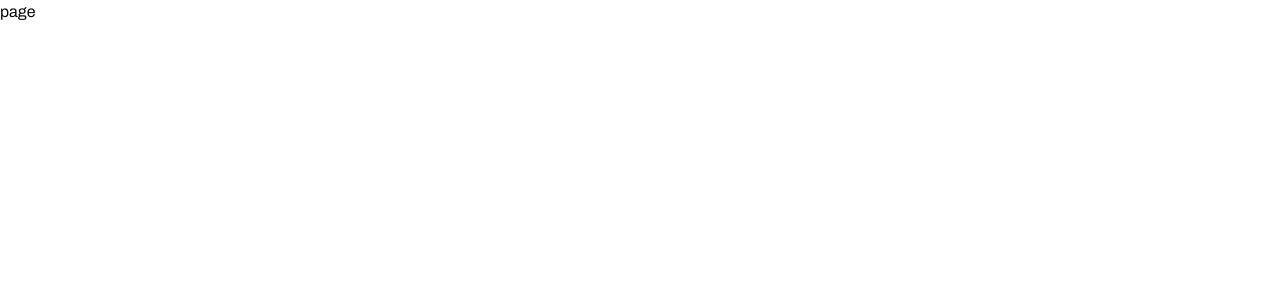
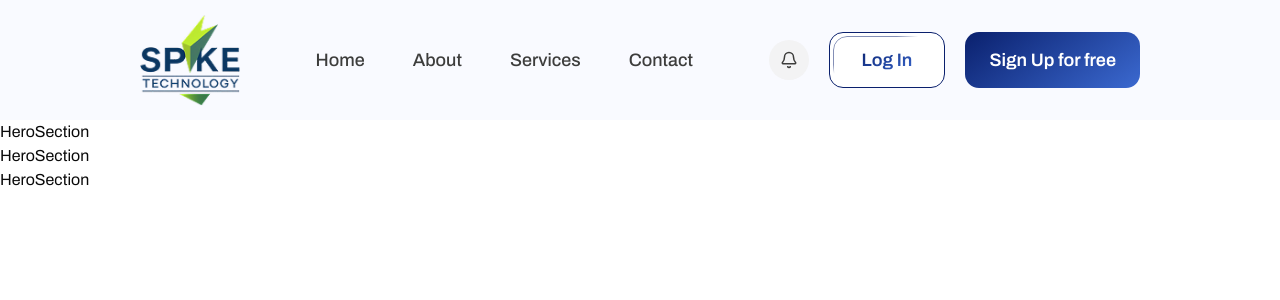
Before and after one commit to backbencherstudio/liza_th_front_end, a Next.js app: page / in a window 1280 px wide. Shown: the top 300 px of the page. Built offline with nearby package versions, Linux system fonts and the light colour scheme.

Commit message:
Update Navbar

```diff
--- /dev/null
+++ b/app/(main)/layout.tsx
@@ -0,0 +1,11 @@
+import React from 'react'
+import Navbar from '@/components/landing/Navbar'
+
+export default function layout({children}: {children: React.ReactNode}) {
+  return (
+    <div>
+      <Navbar />
+      {children}
+    </div>
+  )
+}
--- a/app/(main)/page.tsx
+++ b/app/(main)/page.tsx
@@ -1,7 +1,14 @@
 import React from 'react'
 
-export default function page() {
+import HeroSection from "@/components/landing/HeroSection";
+
+    export default function page() {
   return (
-    <div>page</div>
+    <div>
+
+        <HeroSection />
+        <HeroSection />
+        <HeroSection />
+    </div>
   )
 }
--- a/app/page.tsx
+++ /dev/null
@@ -1,16 +0,0 @@
-"use client";
-
-import { AuthModal } from "@/components/auth/auth-modal";
-import { useAuthModalStore } from "@/store/auth-modal.store";
-
-export default function Home() {
-  const open = useAuthModalStore((s) => s.open);
-
-  return (
-    <div>
-      <h1>Hello World</h1>
-      <button onClick={() => open("sign-up")}>Register</button>
-      <AuthModal />
-    </div>
-  );
-}
--- /dev/null
+++ b/components/icons/BellIcon.tsx
@@ -0,0 +1,20 @@
+import * as React from "react";
+import { SVGProps } from "react";
+const BellIcon = (props: SVGProps<SVGSVGElement>) => (
+  <svg
+    width={24}
+    height={24}
+    viewBox="0 0 24 24"
+    fill="none"
+    xmlns="http://www.w3.org/2000/svg"
+    {...props}
+  >
+    <path
+      fillRule="evenodd"
+      clipRule="evenodd"
+      d="M11.1 1.25C7.70442 1.25 5.07724 4.22603 5.49841 7.59536L5.57776 8.23021C5.69388 9.15916 5.35455 10.0871 4.66654 10.7219C3.24086 12.0375 2.84477 14.1315 3.69142 15.8769L3.79477 16.09C4.54092 17.6282 6.05598 18.6356 7.74728 18.7409L7.93556 19.0636C8.94835 20.7998 10.5264 21.75 12.1834 21.75C13.8404 21.75 15.4184 20.7998 16.4312 19.0636L16.6225 18.7358C18.0431 18.6235 19.3385 17.8513 20.1111 16.6373C21.2932 14.7799 20.9801 12.3432 19.3668 10.845L19.3229 10.8042C18.5844 10.1183 18.2208 9.11912 18.3458 8.11901L18.4104 7.60208C18.832 4.22918 16.202 1.25 12.8029 1.25H11.1ZM8.16917 17.25C8.17819 17.2498 8.18721 17.2498 8.19621 17.25H16.1706C16.1796 17.2498 16.1886 17.2498 16.1976 17.25H16.2623C17.3092 17.25 18.2835 16.7152 18.8456 15.832C19.6391 14.5852 19.4289 12.9497 18.3461 11.9441L18.3022 11.9033C17.2102 10.8892 16.6725 9.41174 16.8574 7.93296L16.922 7.41603C17.2317 4.93841 15.2998 2.75 12.8029 2.75H11.1C8.60667 2.75 6.67757 4.93526 6.98682 7.40931L7.06618 8.04416C7.24234 9.45345 6.72755 10.8611 5.68379 11.8243C4.74404 12.6915 4.48294 14.0718 5.04102 15.2223L5.14438 15.4353C5.68275 16.5452 6.8079 17.25 8.04147 17.25H8.16917ZM12.1834 20.25C11.2623 20.25 10.2795 19.7877 9.52013 18.75H14.8467C14.0873 19.7877 13.1045 20.25 12.1834 20.25Z"
+      fill="#070707"
+    />
+  </svg>
+);
+export default BellIcon;
--- /dev/null
+++ b/components/landing/HeroSection.tsx
@@ -0,0 +1,7 @@
+import React from 'react'
+
+export default function HeroSection() {
+  return (
+    <div>HeroSection</div>
+  )
+}
--- a/components/landing/Navbar.tsx
+++ b/components/landing/Navbar.tsx
@@ -1,7 +1,167 @@
-import React from 'react'
+"use client";
+
+import React, { useState } from "react";
+import Link from "next/link";
+import Image from "next/image";
+import { Menu, X, Bell } from "lucide-react";
+import { useAuthModalStore } from "@/store/auth-modal.store";
+import { cn } from "@/lib/utils";
+
+const NAV_LINKS = ["Home", "About", "Services", "Contact"];
 
 export default function Navbar() {
+  const [menuOpen, setMenuOpen] = useState(false);
+  const { open } = useAuthModalStore();
+
   return (
-    <div>Navbar</div>
-  )
+    <div className="[background:#F9FAFF] backdrop-blur-[20px] sticky top-0 z-[100] relative">
+      <nav className="flex mx-auto w-full max-w-[1600px] h-[80px] lg:h-[120px] justify-between items-center px-5 sm:px-10 lg:px-[140px]">
+
+        {/* Logo */}
+        <Link href="/" className="shrink-0">
+          <Image
+            src="/images/spike-logo.png"
+            alt="Spike logo"
+            width={100}
+            height={100}
+            className="w-[72px] lg:w-[100px] h-auto"
+          />
+        </Link>
+
+        {/* Desktop nav links — hidden on mobile */}
+        <div className="hidden lg:flex gap-12">
+          {NAV_LINKS.map((item) => (
+            <Link
+              key={item}
+              href={`/${item.toLowerCase()}`}
+              className="text-[#3D3D3C] font-[Archivo] text-lg font-medium leading-6 hover:text-[#0A206D] transition-colors"
+            >
+              {item}
+            </Link>
+          ))}
+        </div>
+
+        {/* Desktop auth buttons — hidden on mobile */}
+        <div className="hidden lg:flex gap-5 items-center">
+          {/* Bell */}
+          <button className="flex w-10 h-10 justify-center items-center [background:#F3F3F4] rounded-full cursor-pointer hover:bg-[#e8e8ea] transition-colors">
+            <Bell size={18} className="text-[#3D3D3C]" />
+          </button>
+
+          {/* Log In */}
+          <button
+            onClick={() => open("sign-in")}
+            className="relative flex h-14 items-center justify-center gap-1.5 rounded-xl border border-[#0A206D] px-8 py-3 cursor-pointer overflow-hidden bg-white hover:bg-[#f0f4ff] transition-colors"
+          >
+            <span className="bg-gradient-to-br from-[#0A206D] to-[#3B69D0] bg-clip-text text-lg font-semibold text-transparent z-10">
+              Log In
+            </span>
+            <div
+              className="absolute inset-[3px] rounded-xl border border-[#0A206D] pointer-events-none"
+              style={{
+                maskImage:
+                  "linear-gradient(to bottom right, rgba(0,0,0,0.5) 0%, rgba(0,0,0,0.5) 30%, rgba(0,0,0,0) 40%)",
+                WebkitMaskImage:
+                  "linear-gradient(to bottom right, rgba(0,0,0,0.5) 0%, rgba(0,0,0,0.5) 30%, rgba(0,0,0,0) 40%)",
+              }}
+            />
+          </button>
+
+          {/* Sign Up */}
+          <button
+            onClick={() => open("sign-up")}
+            className="flex h-14 justify-center items-center [background:linear-gradient(144deg,#0A206D_0%,#3B69D0_100%)] px-6 py-3 rounded-xl cursor-pointer hover:opacity-90 transition-opacity"
+          >
+            <span className="text-white font-[Archivo] text-lg font-semibold">
+              Sign Up for free
+            </span>
+          </button>
+        </div>
+
+        {/* Mobile right side — bell + hamburger */}
+        <div className="flex lg:hidden items-center gap-3">
+          <button className="flex w-9 h-9 justify-center items-center [background:#F3F3F4] rounded-full cursor-pointer">
+            <Bell size={17} className="text-[#3D3D3C]" />
+          </button>
+
+          <button
+            onClick={() => setMenuOpen((prev) => !prev)}
+            className="flex w-9 h-9 justify-center items-center [background:#F3F3F4] rounded-full cursor-pointer"
+            aria-label="Toggle menu"
+          >
+            {menuOpen ? (
+              <X size={20} className="text-[#0A206D]" />
+            ) : (
+              <Menu size={20} className="text-[#3D3D3C]" />
+            )}
+          </button>
+        </div>
+      </nav>
+
+      {/* Mobile dropdown menu — absolute so it floats over page content */}
+     {/* Updated Mobile dropdown menu overlay */}
+     <div
+        className={cn(
+          "absolute left-0 right-0 top-full lg:hidden overflow-hidden transition-all duration-300 ease-in-out [background:#F9FAFF] border-t border-[#eaeaea]",
+          menuOpen ? "h-[calc(100vh-80px)] opacity-100" : "h-0 opacity-0 pointer-events-none"
+        )}
+      >
+        <div className="flex flex-col h-full justify-between px-6 pb-10 pt-4">
+
+          {/* Top: Navigation Links */}
+          <div className="flex flex-col w-full divide-y divide-[#eaeaea]/60">
+            {NAV_LINKS.map((item) => (
+              <Link
+                key={item}
+                href={`/${item.toLowerCase()}`}
+                onClick={() => setMenuOpen(false)}
+                className="text-[#1A1A1A] font-[Archivo] text-lg font-medium py-4 transition-colors hover:text-[#0A206D]"
+              >
+                {item === "About" ? "About Us" : item === "Contact" ? "Contact Us" : item}
+              </Link>
+            ))}
+            {/* Bottom line for the last link item */}
+            <div className="h-px bg-[#eaeaea]/60" />
+          </div>
+
+          {/* Bottom: Auth Buttons */}
+          <div className="flex flex-col gap-3 w-full mt-auto">
+            {/* Log In Button */}
+            <button
+              onClick={() => {
+                open("sign-in");
+                setMenuOpen(false);
+              }}
+              className="relative w-full flex justify-center items-center h-14 rounded-xl border border-[#0A206D] bg-white cursor-pointer transition-colors hover:bg-[#f0f4ff]"
+            >
+              <span className="bg-gradient-to-br from-[#0A206D] to-[#3B69D0] bg-clip-text text-lg font-semibold text-transparent z-10">
+                Log In
+              </span>
+              <div
+                className="absolute inset-[3px] rounded-xl border border-[#0A206D] pointer-events-none"
+                style={{
+                  maskImage:
+                    "linear-gradient(to bottom right, rgba(0,0,0,0.5) 0%, rgba(0,0,0,0.5) 30%, rgba(0,0,0,0) 40%)",
+                  WebkitMaskImage:
+                    "linear-gradient(to bottom right, rgba(0,0,0,0.5) 0%, rgba(0,0,0,0.5) 30%, rgba(0,0,0,0) 40%)",
+                }}
+              />
+            </button>
+
+            {/* Sign Up Button */}
+            <button
+              onClick={() => {
+                open("sign-up");
+                setMenuOpen(false);
+              }}
+              className="w-full flex justify-center items-center h-14 rounded-xl [background:linear-gradient(144deg,#0A206D_0%,#3B69D0_100%)] text-white font-[Archivo] text-lg font-semibold cursor-pointer transition-opacity hover:opacity-95"
+            >
+              Sign Up for free
+            </button>
+          </div>
+
+        </div>
+      </div>
+    </div>
+  );
 }
```
Also changed, not shown: public/images/spike-logo.png (added).
